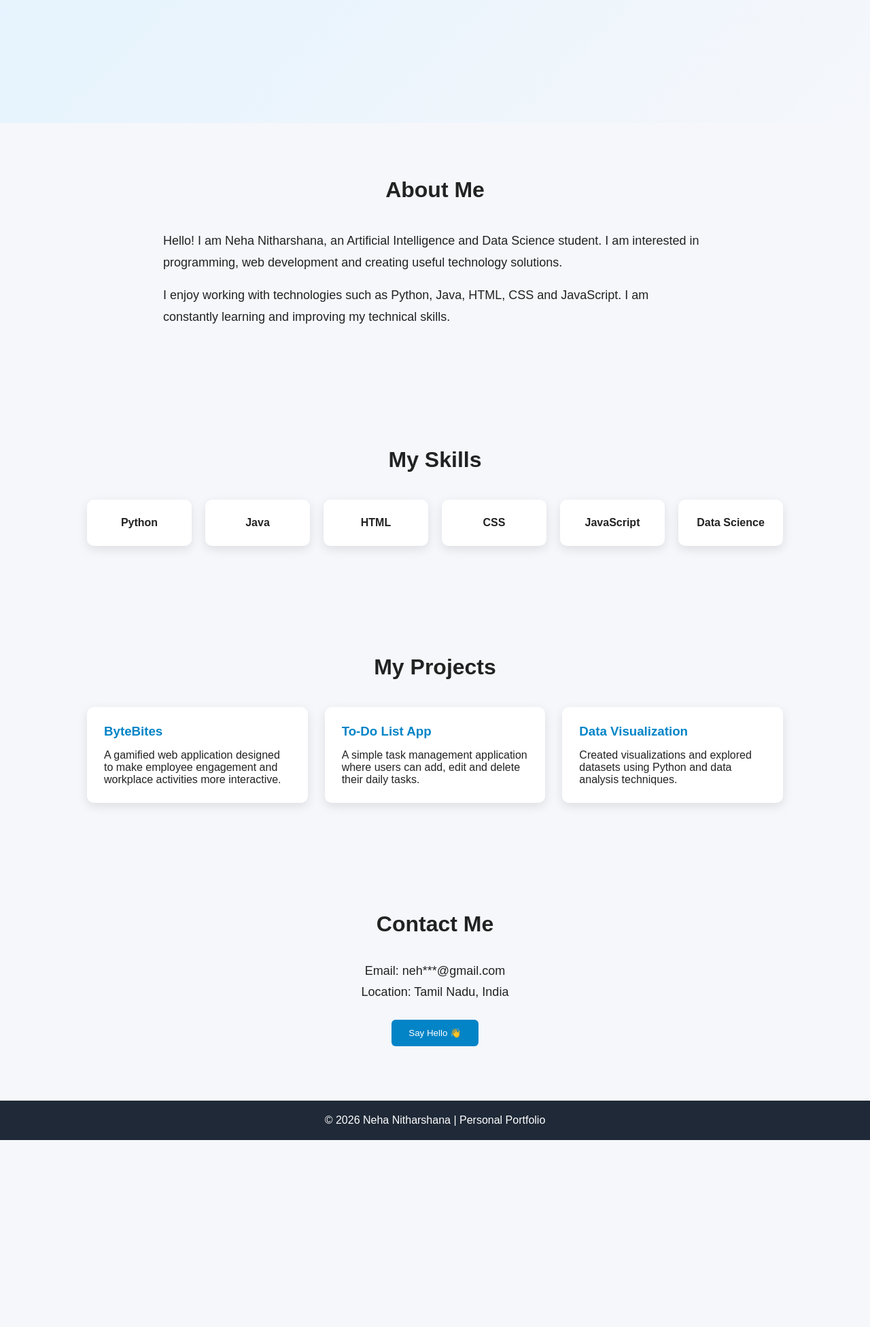
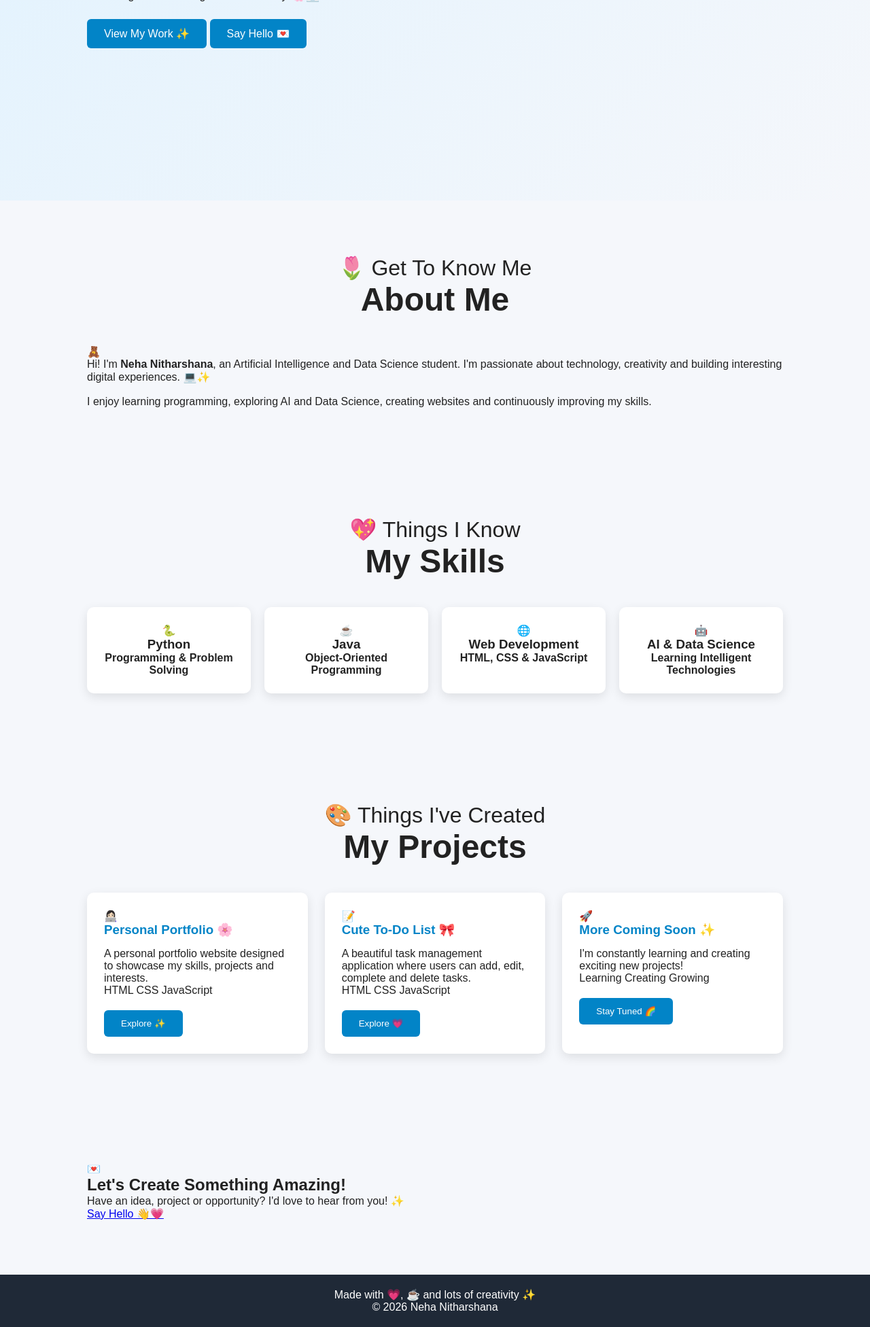
Before and after one commit to nehanitharshana/CodeOrbit_PersonalPortfolio, a plain HTML site: page index.html in a window 1280 px wide. Shown: the part 603-2555 px from the top of the page at 68% size. Before the commit the page ends 2280 px from the top, so only its background shows below. Drawn offline with Linux system fonts and the light colour scheme.

Commit message:
Update index.html

```diff
--- a/index.html
+++ b/index.html
@@ -1,132 +1,154 @@
 <!DOCTYPE html>
 <html lang="en">
+
 <head>
     <meta charset="UTF-8">
     <meta name="viewport" content="width=device-width, initial-scale=1.0">
-    <title>Neha Nitharshana | Portfolio</title>
+
+    <title>Neha's Portfolio ✨</title>
 
     <link rel="stylesheet" href="style.css">
+
+    <!-- Google Fonts -->
+    <link rel="preconnect" href="https://fonts.googleapis.com">
+
+    <link rel="preconnect"
+        href="https://fonts.gstatic.com"
+        crossorigin>
+
+    <link href="https://fonts.googleapis.com/css2?family=Poppins:wght@400;500;600;700&family=Quicksand:wght@500;600;700&display=swap"
+        rel="stylesheet">
+
 </head>
 
 <body>
 
-    <!-- Navigation -->
+    <!-- ✨ Decorative Stickers -->
+
+    <div class="sticker sticker1">🌸</div>
+    <div class="sticker sticker2">🦋</div>
+    <div class="sticker sticker3">💗</div>
+    <div class="sticker sticker4">✨</div>
+    <div class="sticker sticker5">🌈</div>
+    <div class="sticker sticker6">🧸</div>
+
+
+    <!-- NAVBAR -->
+
     <nav>
-        <div class="logo">Neha<span>.</span></div>
 
-        <ul>
-            <li><a href="#home">Home</a></li>
-            <li><a href="#about">About</a></li>
-            <li><a href="#skills">Skills</a></li>
-            <li><a href="#projects">Projects</a></li>
-            <li><a href="#contact">Contact</a></li>
-        </ul>
+        <div class="logo">
+            Neha<span>✨</span>
+        </div>
+
+        <div class="nav-links">
+
+            <a href="#home">Home</a>
+            <a href="#about">About</a>
+            <a href="#skills">Skills</a>
+            <a href="#projects">Projects</a>
+            <a href="#contact">Contact</a>
+
+        </div>
+
     </nav>
 
 
-    <!-- Home -->
+    <!-- HERO SECTION -->
+
     <section id="home" class="hero">
 
-        <div class="hero-text">
-            <p class="hello">Hello, I'm</p>
+        <div class="hero-content">
 
-            <h1>Neha Nitharshana</h1>
+            <p class="hello">👋 Hello, I'm</p>
 
-            <h2>AI & Data Science Student</h2>
+            <h1>
+                Neha Nitharshana
+                <span>💗</span>
+            </h1>
 
-            <p class="description">
-                I am passionate about Artificial Intelligence, Data Science,
-                programming and web development. I enjoy learning new
-                technologies and building creative projects.
+            <h2>
+                AI & Data Science Student ✨
+            </h2>
+
+            <p class="hero-text">
+
+                Welcome to my little corner of the internet!
+                I love creating beautiful projects, learning new
+                technologies and turning ideas into reality. 🌸💻
+
             </p>
 
-            <a href="#projects" class="btn">View My Work</a>
+
+            <div class="hero-buttons">
+
+                <a href="#projects" class="btn primary-btn">
+                    View My Work ✨
+                </a>
+
+                <a href="#contact" class="btn secondary-btn">
+                    Say Hello 💌
+                </a>
+
+            </div>
+
         </div>
 
-    </section>
 
+        <div class="hero-image">
 
-    <!-- About -->
-    <section id="about">
+            <div class="profile-circle">
 
-        <h2 class="section-title">About Me</h2>
+                👩🏻‍💻
 
-        <div class="about-box">
+            </div>
 
-            <p>
-                Hello! I am Neha Nitharshana, an Artificial Intelligence and
-                Data Science student. I am interested in programming,
-                web development and creating useful technology solutions.
-            </p>
-
-            <p>
-                I enjoy working with technologies such as Python, Java,
-                HTML, CSS and JavaScript. I am constantly learning and
-                improving my technical skills.
-            </p>
+            <div class="mini-sticker star">⭐</div>
+            <div class="mini-sticker heart">💗</div>
+            <div class="mini-sticker flower">🌸</div>
 
         </div>
 
     </section>
 
 
-    <!-- Skills -->
-    <section id="skills">
+    <!-- ABOUT -->
 
-        <h2 class="section-title">My Skills</h2>
+    <section id="about">
 
-        <div class="skills-container">
+        <div class="section-title">
 
-            <div class="skill-card">Python</div>
-            <div class="skill-card">Java</div>
-            <div class="skill-card">HTML</div>
-            <div class="skill-card">CSS</div>
-            <div class="skill-card">JavaScript</div>
-            <div class="skill-card">Data Science</div>
+            <p>🌷 Get To Know Me</p>
+
+            <h2>About Me</h2>
 
         </div>
 
-    </section>
 
+        <div class="about-card">
 
-    <!-- Projects -->
-    <section id="projects">
+            <div class="about-icon">🧸</div>
 
-        <h2 class="section-title">My Projects</h2>
-
-        <div class="projects-container">
-
-            <div class="project-card">
-
-                <h3>ByteBites</h3>
+            <div>
 
                 <p>
-                    A gamified web application designed to make employee
-                    engagement and workplace activities more interactive.
+
+                    Hi! I'm <strong>Neha Nitharshana</strong>, an
+                    Artificial Intelligence and Data Science student.
+
+                    I'm passionate about technology, creativity and
+                    building interesting digital experiences. 💻✨
+
                 </p>
 
-            </div>
-
-
-            <div class="project-card">
-
-                <h3>To-Do List App</h3>
+                <br>
 
                 <p>
-                    A simple task management application where users can
-                    add, edit and delete their daily tasks.
-                </p>
 
-            </div>
+                    I enjoy learning programming, exploring AI and Data
+                    Science, creating websites and continuously improving
+                    my skills.
 
-
-            <div class="project-card">
-
-                <h3>Data Visualization</h3>
-
-                <p>
-                    Created visualizations and explored datasets using
-                    Python and data analysis techniques.
                 </p>
 
             </div>
@@ -136,29 +158,255 @@
     </section>
 
 
-    <!-- Contact -->
-    <section id="contact">
+    <!-- SKILLS -->
 
-        <h2 class="section-title">Contact Me</h2>
+    <section id="skills">
 
-        <div class="contact-box">
+        <div class="section-title">
 
-            <p>Email: neh***@gmail.com</p>
+            <p>💖 Things I Know</p>
 
-            <p>Location: Tamil Nadu, India</p>
+            <h2>My Skills</h2>
 
-            <button onclick="showMessage()">Say Hello 👋</button>
+        </div>
+
+
+        <div class="skills-container">
+
+            <div class="skill-card">
+
+                <div class="skill-icon">🐍</div>
+
+                <h3>Python</h3>
+
+                <p>Programming & Problem Solving</p>
+
+            </div>
+
+
+            <div class="skill-card">
+
+                <div class="skill-icon">☕</div>
+
+                <h3>Java</h3>
+
+                <p>Object-Oriented Programming</p>
+
+            </div>
+
+
+            <div class="skill-card">
+
+                <div class="skill-icon">🌐</div>
+
+                <h3>Web Development</h3>
+
+                <p>HTML, CSS & JavaScript</p>
+
+            </div>
+
+
+            <div class="skill-card">
+
+                <div class="skill-icon">🤖</div>
+
+                <h3>AI & Data Science</h3>
+
+                <p>Learning Intelligent Technologies</p>
+
+            </div>
 
         </div>
 
     </section>
 
 
-    <!-- Footer -->
+    <!-- PROJECTS -->
+
+    <section id="projects">
+
+        <div class="section-title">
+
+            <p>🎨 Things I've Created</p>
+
+            <h2>My Projects</h2>
+
+        </div>
+
+
+        <div class="projects-container">
+
+
+            <!-- PROJECT 1 -->
+
+            <div class="project-card">
+
+                <div class="project-image pink">
+
+                    👩🏻‍💻
+
+                </div>
+
+                <div class="project-content">
+
+                    <h3>
+                        Personal Portfolio 🌸
+                    </h3>
+
+                    <p>
+
+                        A personal portfolio website designed to showcase
+                        my skills, projects and interests.
+
+                    </p>
+
+                    <div class="tags">
+
+                        <span>HTML</span>
+                        <span>CSS</span>
+                        <span>JavaScript</span>
+
+                    </div>
+
+                    <button class="project-btn">
+                        Explore ✨
+                    </button>
+
+                </div>
+
+            </div>
+
+
+            <!-- PROJECT 2 -->
+
+            <div class="project-card">
+
+                <div class="project-image purple">
+
+                    📝
+
+                </div>
+
+                <div class="project-content">
+
+                    <h3>
+                        Cute To-Do List 🎀
+                    </h3>
+
+                    <p>
+
+                        A beautiful task management application where
+                        users can add, edit, complete and delete tasks.
+
+                    </p>
+
+                    <div class="tags">
+
+                        <span>HTML</span>
+                        <span>CSS</span>
+                        <span>JavaScript</span>
+
+                    </div>
+
+                    <button class="project-btn">
+                        Explore 💗
+                    </button>
+
+                </div>
+
+            </div>
+
+
+            <!-- PROJECT 3 -->
+
+            <div class="project-card">
+
+                <div class="project-image blue">
+
+                    🚀
+
+                </div>
+
+                <div class="project-content">
+
+                    <h3>
+                        More Coming Soon ✨
+                    </h3>
+
+                    <p>
+
+                        I'm constantly learning and creating exciting
+                        new projects!
+
+                    </p>
+
+                    <div class="tags">
+
+                        <span>Learning</span>
+                        <span>Creating</span>
+                        <span>Growing</span>
+
+                    </div>
+
+                    <button class="project-btn">
+                        Stay Tuned 🌈
+                    </button>
+
+                </div>
+
+            </div>
+
+        </div>
+
+    </section>
+
+
+    <!-- CONTACT -->
+
+    <section id="contact">
+
+        <div class="contact-card">
+
+            <div class="contact-icon">
+                💌
+            </div>
+
+            <h2>
+                Let's Create Something Amazing!
+            </h2>
+
+            <p>
+
+                Have an idea, project or opportunity?
+                I'd love to hear from you! ✨
+
+            </p>
+
+
+            <a href="mailto:your@email.com"
+                class="contact-button">
+
+                Say Hello 👋💗
+
+            </a>
+
+        </div>
+
+    </section>
+
+
+    <!-- FOOTER -->
 
     <footer>
 
-        <p>© 2026 Neha Nitharshana | Personal Portfolio</p>
+        <p>
+            Made with 💗, ☕ and lots of creativity ✨
+        </p>
+
+        <p class="copyright">
+
+            © 2026 Neha Nitharshana
+        </p>
 
     </footer>
 
@@ -166,4 +414,5 @@
     <script src="script.js"></script>
 
 </body>
+
 </html>
```
